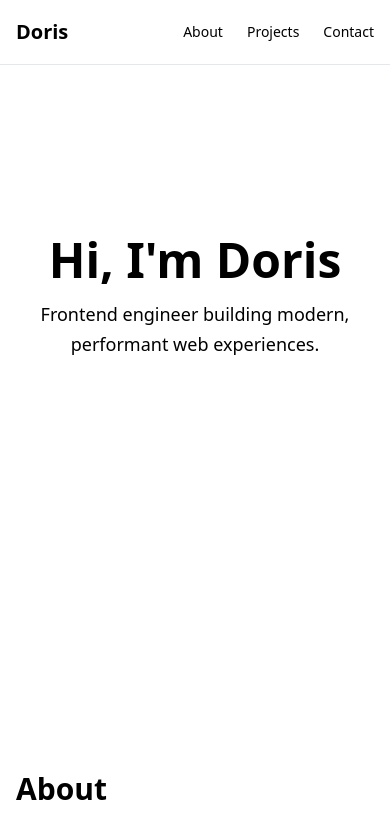
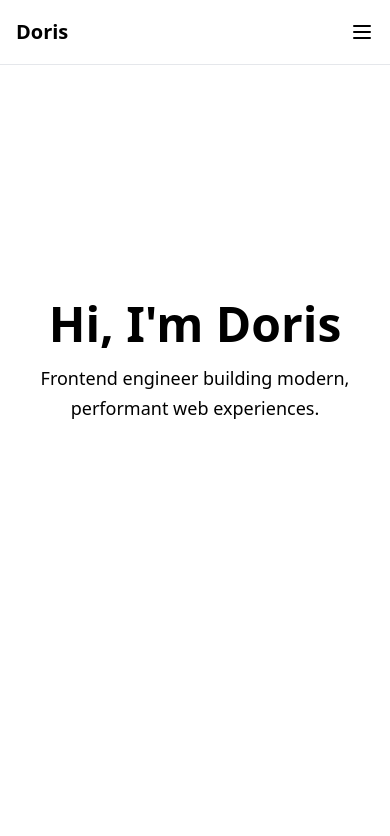
Before and after one commit to dsmchen/ai-test, a React (Vite) app: page / in a window 390 px wide. Shown: the top 836 px of the page. Built offline with nearby package versions, Linux system fonts and the light colour scheme; a web font is replaced by a local one.

Commit message:
Build mobile-first with responsive design — hamburger menu for nav on small screens, stacked layouts, adequate touch targets

```diff
--- a/src/App.tsx
+++ b/src/App.tsx
@@ -9,7 +9,7 @@ function App() {
   return (
     <>
       <Header />
-      <main>
+      <main className="pt-16">
         <Hero />
         <About />
         <Projects />
--- a/src/components/Header.tsx
+++ b/src/components/Header.tsx
@@ -1,12 +1,52 @@
+import { useState, useEffect, useCallback, useRef } from 'react'
+
+const navItems = ['About', 'Projects', 'Contact']
+
 export default function Header() {
+  const [menuOpen, setMenuOpen] = useState(false)
+  const menuRef = useRef<HTMLDivElement>(null)
+  const toggleRef = useRef<HTMLButtonElement>(null)
+
+  const close = useCallback(() => {
+    setMenuOpen(false)
+    toggleRef.current?.focus()
+  }, [])
+
+  useEffect(() => {
+    if (!menuOpen) return
+    const handler = (e: KeyboardEvent) => {
+      if (e.key === 'Escape') close()
+    }
+    document.addEventListener('keydown', handler)
+    return () => document.removeEventListener('keydown', handler)
+  }, [menuOpen, close])
+
+  useEffect(() => {
+    if (!menuOpen) return
+    const handler = (e: MouseEvent) => {
+      if (
+        menuRef.current &&
+        !menuRef.current.contains(e.target as Node) &&
+        toggleRef.current &&
+        !toggleRef.current.contains(e.target as Node)
+      ) {
+        close()
+      }
+    }
+    document.addEventListener('mousedown', handler)
+    return () => document.removeEventListener('mousedown', handler)
+  }, [menuOpen, close])
+
   return (
     <header className="fixed top-0 left-0 right-0 z-50 bg-white/90 backdrop-blur-sm border-b border-linkedin-100">
       <nav className="max-w-5xl mx-auto px-4 h-16 flex items-center justify-between">
         <a href="#" className="text-xl font-semibold text-linkedin-900">
           Doris
         </a>
-        <ul className="flex gap-6 text-sm text-linkedin-700">
-          {['About', 'Projects', 'Contact'].map((item) => (
+
+        {/* Desktop nav */}
+        <ul className="hidden md:flex gap-6 text-sm text-linkedin-700">
+          {navItems.map((item) => (
             <li key={item}>
               <a
                 href={`#${item.toLowerCase()}`}
@@ -17,7 +57,60 @@ export default function Header() {
             </li>
           ))}
         </ul>
+
+        {/* Hamburger button */}
+        <button
+          ref={toggleRef}
+          onClick={() => setMenuOpen((prev) => !prev)}
+          aria-label={menuOpen ? 'Close menu' : 'Open menu'}
+          aria-expanded={menuOpen}
+          className="md:hidden p-2 -mr-2 text-linkedin-700 hover:text-linkedin-900 transition-colors"
+        >
+          <svg
+            className="w-6 h-6"
+            fill="none"
+            stroke="currentColor"
+            viewBox="0 0 24 24"
+            strokeWidth={2}
+          >
+            {menuOpen ? (
+              <path
+                strokeLinecap="round"
+                strokeLinejoin="round"
+                d="M6 18L18 6M6 6l12 12"
+              />
+            ) : (
+              <path
+                strokeLinecap="round"
+                strokeLinejoin="round"
+                d="M4 6h16M4 12h16M4 18h16"
+              />
+            )}
+          </svg>
+        </button>
       </nav>
+
+      {/* Mobile menu */}
+      {menuOpen && (
+        <div
+          ref={menuRef}
+          className="md:hidden border-t border-linkedin-100 bg-white px-4 py-4"
+        >
+          <ul className="flex flex-col gap-4 text-sm text-linkedin-700">
+            {navItems.map((item) => (
+              <li key={item}>
+                <a
+                  href={`#${item.toLowerCase()}`}
+                  onClick={close}
+                  className="block py-2 hover:text-linkedin-500 transition-colors"
+                >
+                  {item}
+                </a>
+              </li>
+            ))}
+          </ul>
+        </div>
+      )}
     </header>
   )
 }
```
